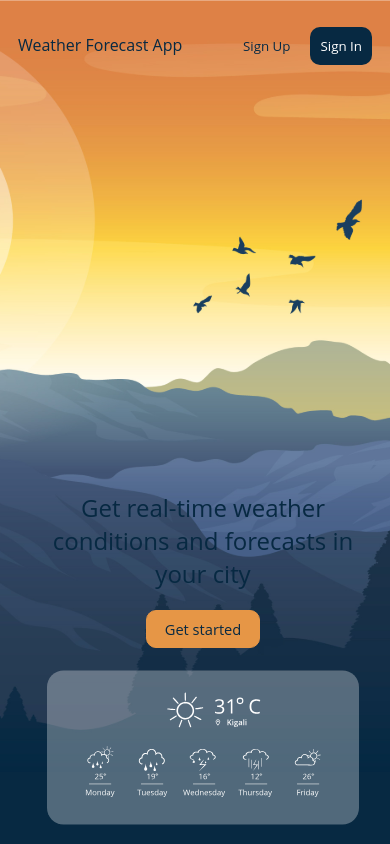
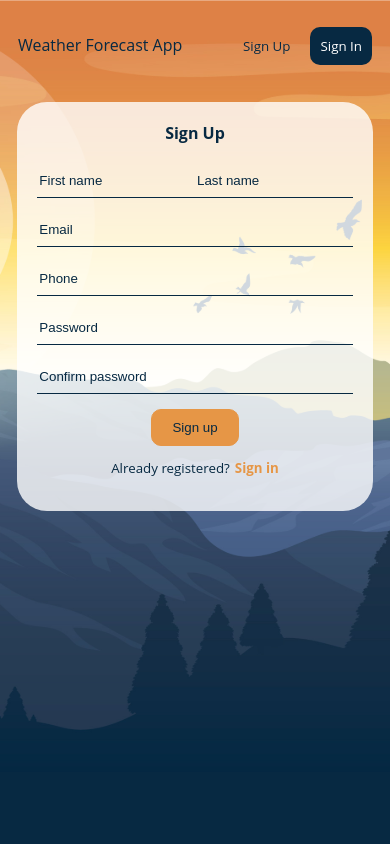
Before and after one commit to the22mastermind/wfa, a React (Create React App) app: page /signup in a window 390 px wide. Built offline with nearby package versions, Linux system fonts and the light colour scheme.

Commit message:
Add user signup component

```diff
--- a/src/App.css
+++ b/src/App.css
@@ -14,6 +14,7 @@ body {
   -o-background-size: cover;
   background-size: cover;
   font-family: 'Open Sans', sans-serif;
+  color: var(--customBlue);
 }
 nav {
   padding: 10px;
@@ -33,7 +34,70 @@ nav {
   text-decoration: none;
 }
 /* content */
-
+.container {
+  display: flex;
+  height: 100%;
+  flex-direction: column;
+  justify-content: flex-start;
+  align-items: center;
+}
+.form-wrapper {
+  margin-top: 20px;
+  background-color: rgba(256, 256, 256, 0.8);
+  border-radius: 30px;
+}
+.form-title {
+  font-weight: 700;
+  text-align: center;
+  margin-bottom: 20px;
+  color: var(--customBlue);
+}
+.names {
+  display: flex;
+  flex-direction: row;
+  justify-content: space-between;
+  align-items: center;
+}
+.input {
+  background-color: transparent;
+  border: none;
+  border-bottom: 1px solid var(--customBlue);
+  height: 34px;
+  width: 100%;
+  font-size: 10pt;
+  color: var(--customBlue);
+}
+::placeholder {
+  color: var(--customBlue);
+  opacity: 1;
+}
+.submit-btn-wrapper {
+  text-align: center;
+}
+.submit-btn {
+  background-color: var(--customYellow);
+  color: var(--customBlue);
+  border: 1px solid var(--customYellow);
+  border-radius: 10px;
+}
+.alt-wrapper {
+  font-size: 10pt;
+  text-align: center;
+}
+.alt-text {
+  margin-right: 5px;
+}
+.alt-wrapper > .link {
+  font-weight: 700;
+}
+a,
+a:hover,
+a:focus {
+  text-decoration: none;
+}
+.link {
+  color: var(--customYellow);
+}
 /* End of content */
 
 @media (max-width: 575.98px) {
@@ -66,7 +130,7 @@ nav {
   /* Content */
   .landing-page-container {
     width: 100%;
-    bottom: 40px;
+    bottom: 20px;
     position: absolute;
   }
   .landing-page-content {
@@ -88,7 +152,7 @@ nav {
     justify-content: center;
   }
   .landing-page-title {
-    color: var(--customBlue);
+    color: var(--pureWhite);
     text-align: center;
     font-size: 18pt;
   }
@@ -109,6 +173,19 @@ nav {
   .st-widget {
     width: 100%;
     height: 100%;
+  }
+  .form-wrapper {
+    width: 95%;
+    padding: 20px;
+  }
+  .form-title {
+    font-size: 12pt;
+  }
+  .input {
+    margin-bottom: 15px;
+  }
+  .submit-btn {
+    padding: 10px 20px;
   }
   /* End of content */
 }
@@ -187,6 +264,19 @@ nav {
     width: 100%;
     height: 100%;
   }
+  .form-wrapper {
+    width: 60%;
+    padding: 20px;
+  }
+  .form-title {
+    font-size: 12pt;
+  }
+  .input {
+    margin-bottom: 15px;
+  }
+  .submit-btn {
+    padding: 10px 20px;
+  }
   /* End of content */
 }
 
@@ -264,6 +354,19 @@ nav {
     width: 100%;
     height: 100%;
   }
+  .form-wrapper {
+    width: 80%;
+    padding: 20px 40px;
+  }
+  .form-title {
+    font-size: 14pt;
+  }
+  .input {
+    margin-bottom: 20px;
+  }
+  .submit-btn {
+    padding: 10px 20px;
+  }
   /* End of content */
 }
 
@@ -339,6 +442,19 @@ nav {
   .st-widget {
     width: 100%;
     height: 100%;
+  }
+  .form-wrapper {
+    width: 50%;
+    padding: 30px 40px;
+  }
+  .form-title {
+    font-size: 14pt;
+  }
+  .input {
+    margin-bottom: 20px;
+  }
+  .submit-btn {
+    padding: 10px 20px;
   }
   /* End of content */
 }
@@ -416,5 +532,18 @@ nav {
     width: 100%;
     height: 100%;
   }
+  .form-wrapper {
+    width: 30%;
+    padding: 30px 40px;
+  }
+  .form-title {
+    font-size: 14pt;
+  }
+  .input {
+    margin-bottom: 20px;
+  }
+  .submit-btn {
+    padding: 10px 20px;
+  }
   /* End of content */
 }
--- a/src/App.js
+++ b/src/App.js
@@ -3,6 +3,7 @@ import { BrowserRouter as Router, Switch, Route } from 'react-router-dom';
 import './App.css';
 import Header from './components/layout/Header';
 import LandingPage from './components/pages/LandingPage';
+import SignUp from './components/pages/SignUp';
 
 const App = () => {
   return (
@@ -10,6 +11,9 @@ const App = () => {
       <React.Fragment>
         <Header />
         <Switch>
+          <Route path="/signup">
+            <SignUp />
+          </Route>
           <Route path="/">
             <LandingPage />
           </Route>
--- /dev/null
+++ b/src/components/pages/SignUp.js
@@ -0,0 +1,36 @@
+import React from 'react';
+
+const SignUp = () => {
+  return (
+    <div className="container">
+      <form className="form-wrapper">
+        <div className="form-title">Sign Up</div>
+        <div className="names">
+          <input type="text" required placeholder="First name" className="input"/>
+          <input type="text" required placeholder="Last name" className="input"/>
+        </div>
+        <div className="input-wrapper">
+          <input type="email" required placeholder="Email" className="input"/>
+        </div>
+        <div className="input-wrapper">
+          <input type="telephone" required placeholder="Phone" className="input"/>
+        </div>
+        <div className="input-wrapper">
+          <input type="password" required placeholder="Password" className="input"/>
+        </div>
+        <div className="input-wrapper">
+          <input type="password" required placeholder="Confirm password" className="input"/>
+        </div>
+        <div className="submit-btn-wrapper">
+          <input type="submit" className="submit-btn" value="Sign up"/>
+        </div>
+        <p className="alt-wrapper">
+          <span className="alt-text">Already registered?</span>
+          <a href="/signin" className="link">Sign in</a>
+        </p>
+      </form>
+    </div>
+  );
+}
+
+export default SignUp;
```
